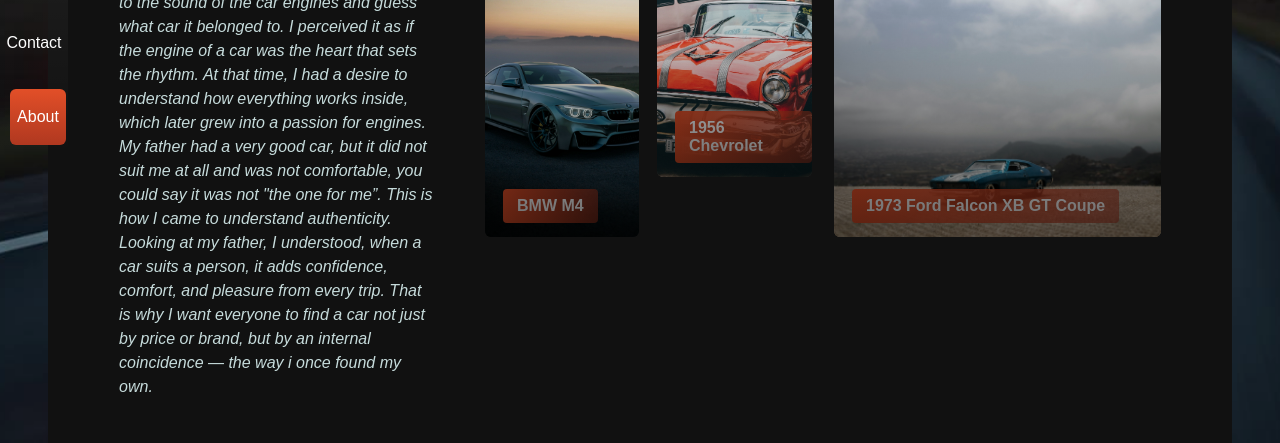
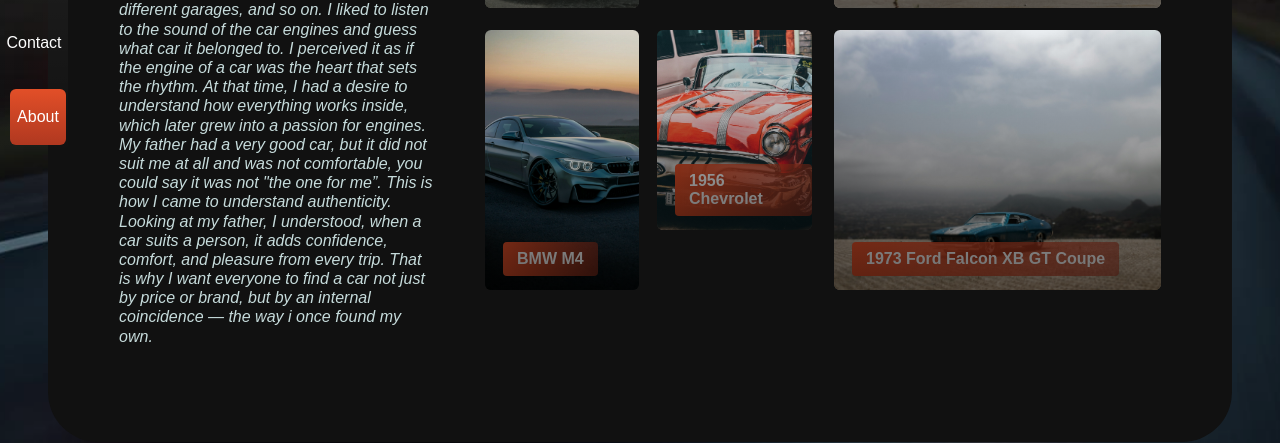
Before and after one commit to aaron-sequeira/WebDev_Project_WebWheels, a plain HTML site: page pages/About.html in a window 1280 px wide. Shown: the part 357-800 px from the top of the page. Drawn offline with Linux system fonts and the light colour scheme.

Commit message:
Adjust line height for about section description
Reduced line height for the description text in the about section.

```diff
--- a/css/style.css
+++ b/css/style.css
@@ -112,7 +112,7 @@
             .about-left{padding-right:20px}
             .about-left .logo{color:var(--accent);font-weight:700;margin-bottom:18px}
             .about-left .title{font-size:64px;color:var(--accent);font-weight:800;line-height:0.95;margin:0 0 18px}
-            .about-left .desc{color:rgba(230,255,255,0.85);line-height:1.5;font-style:italic}
+            .about-left .desc{color:rgba(230,255,255,0.85);line-height:1.2;font-style:italic}
 
             .about-grid{display:grid;grid-template-columns:1fr;gap:22px}
             /* cards layout for large screens */
```
